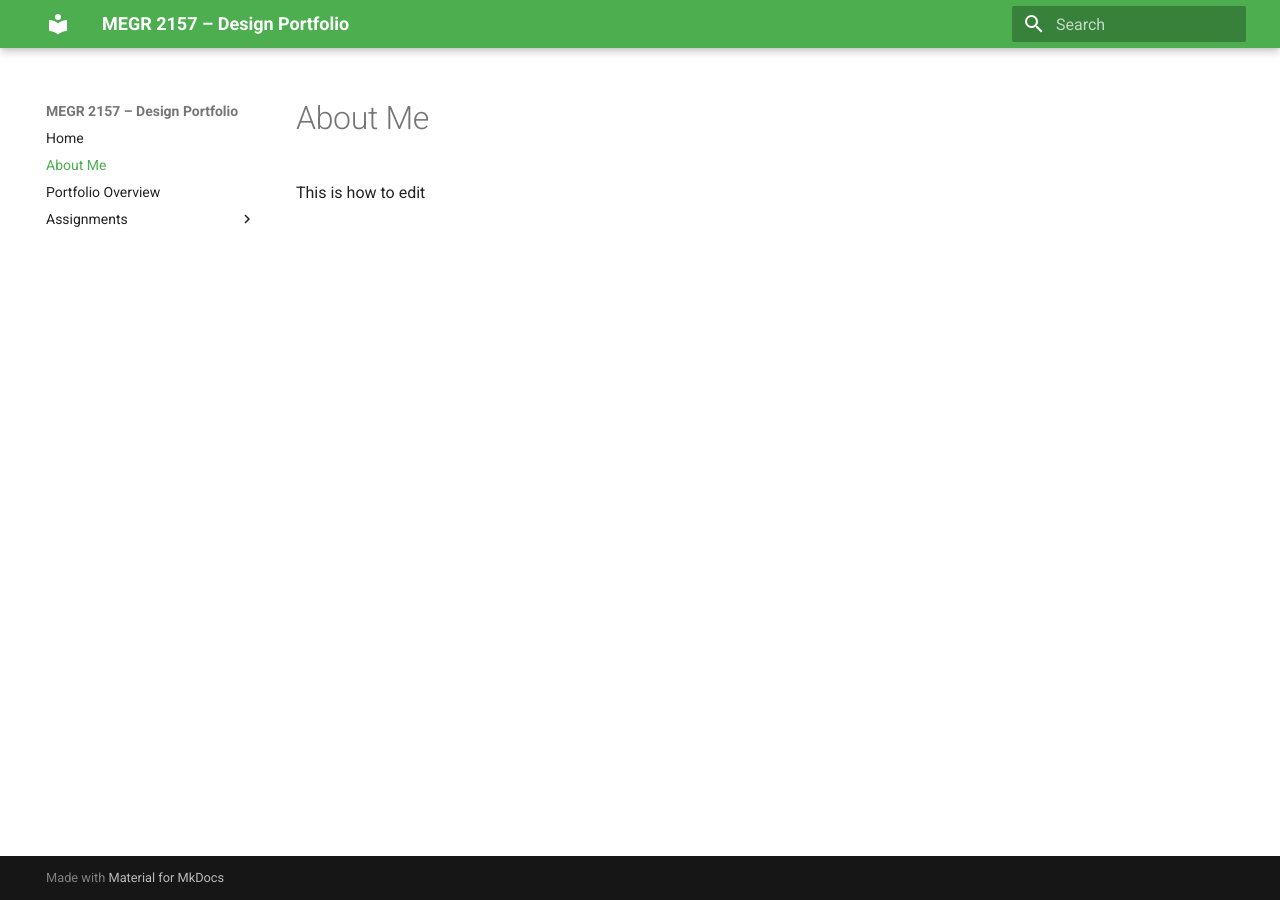
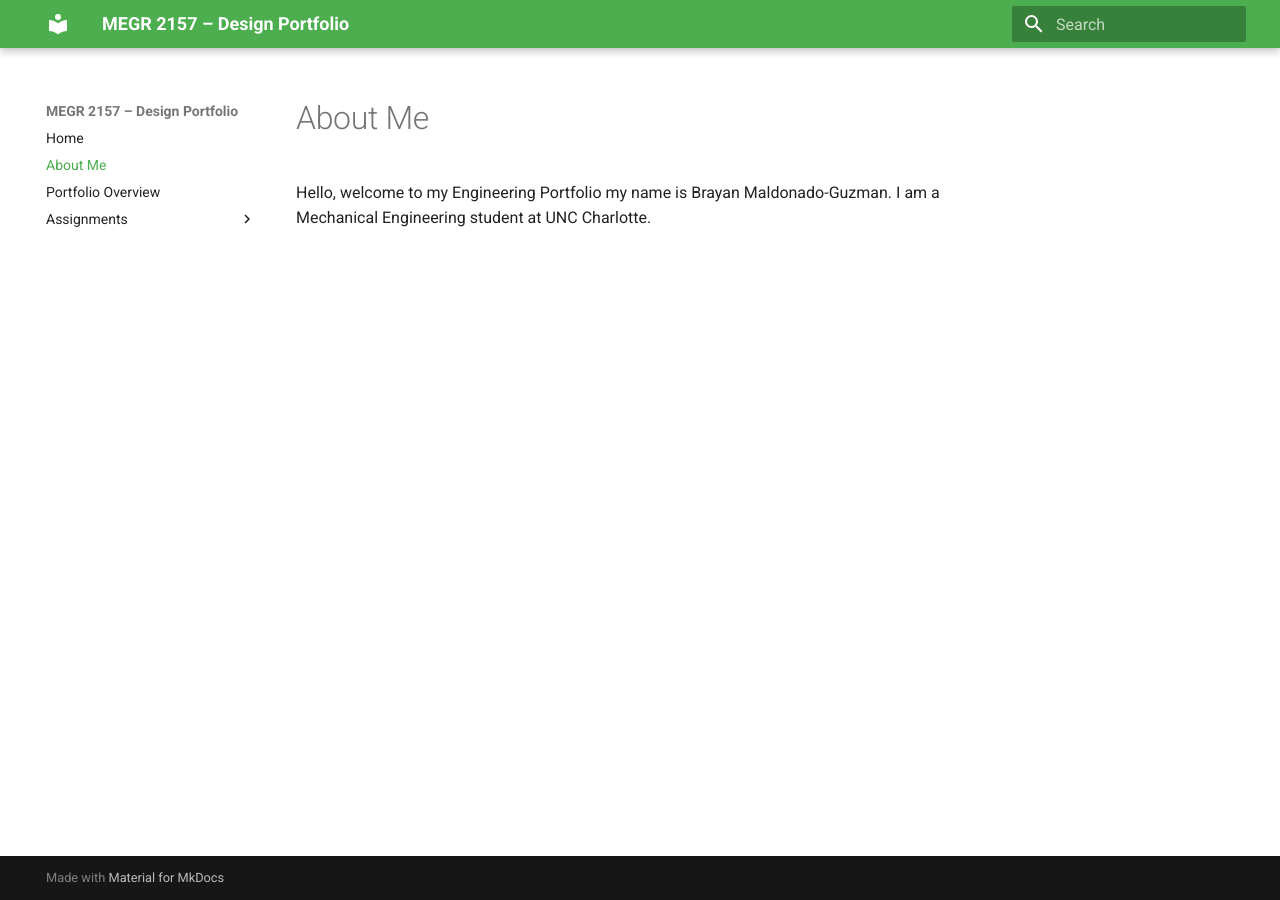
Before and after one commit to BrayanGuzman710/brayan-guzman-portfolio1, an MkDocs documentation site: the page built from docs/aboutme/index.md, in a window 1280 px wide. Built offline with MkDocs 1.6.1 and Material for MkDocs 9.7.7, drawn with Linux system fonts in a browser that asks for light colours.

Commit message:
Update 'About Me' section with personal introduction

```diff
--- a/docs/aboutme/index.md
+++ b/docs/aboutme/index.md
@@ -1,2 +1,3 @@
 #About Me
-This is how to edit
+
+Hello, welcome to my Engineering Portfolio my name is Brayan Maldonado-Guzman. I am a Mechanical Engineering student at UNC Charlotte.
```
